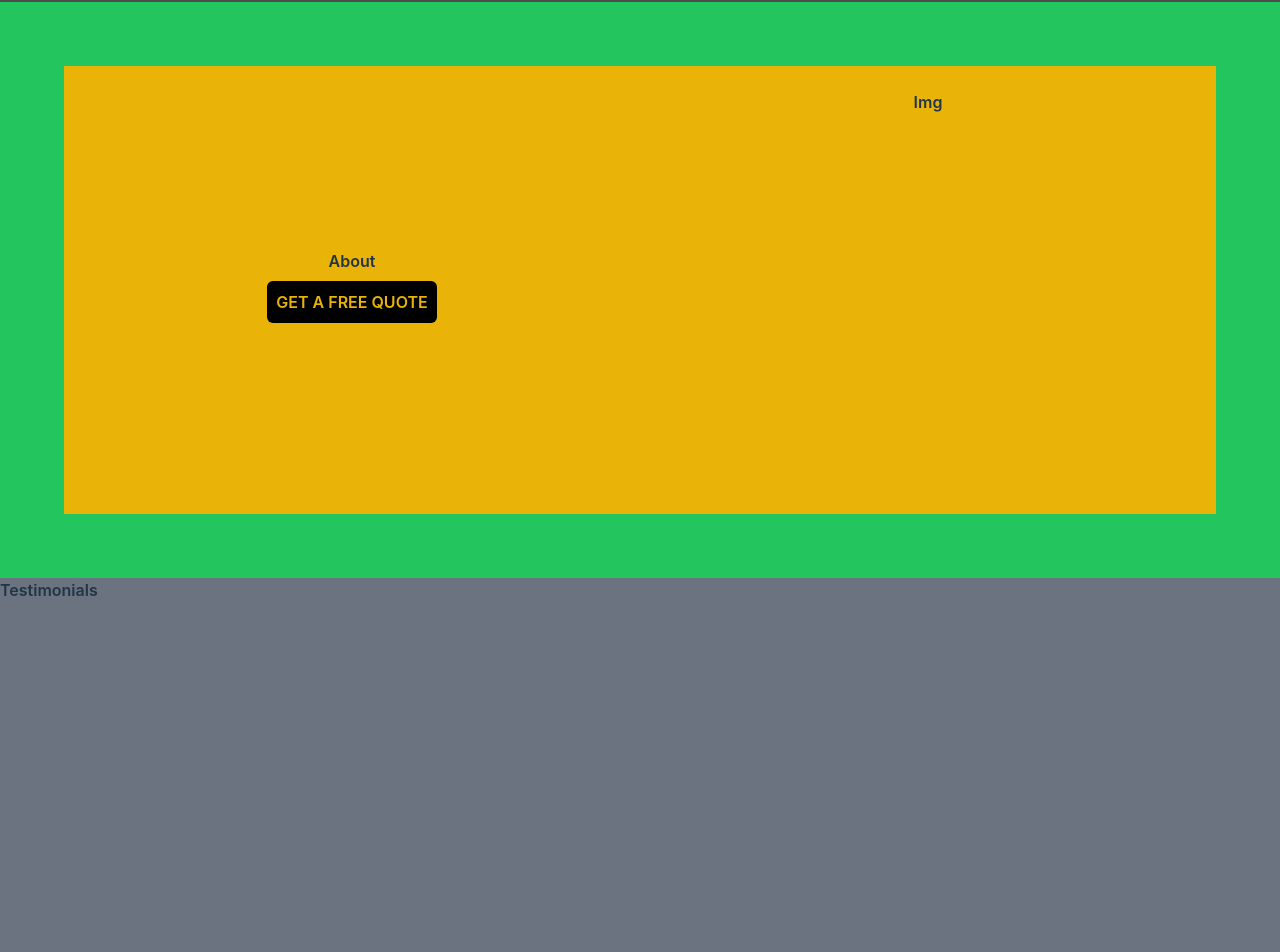
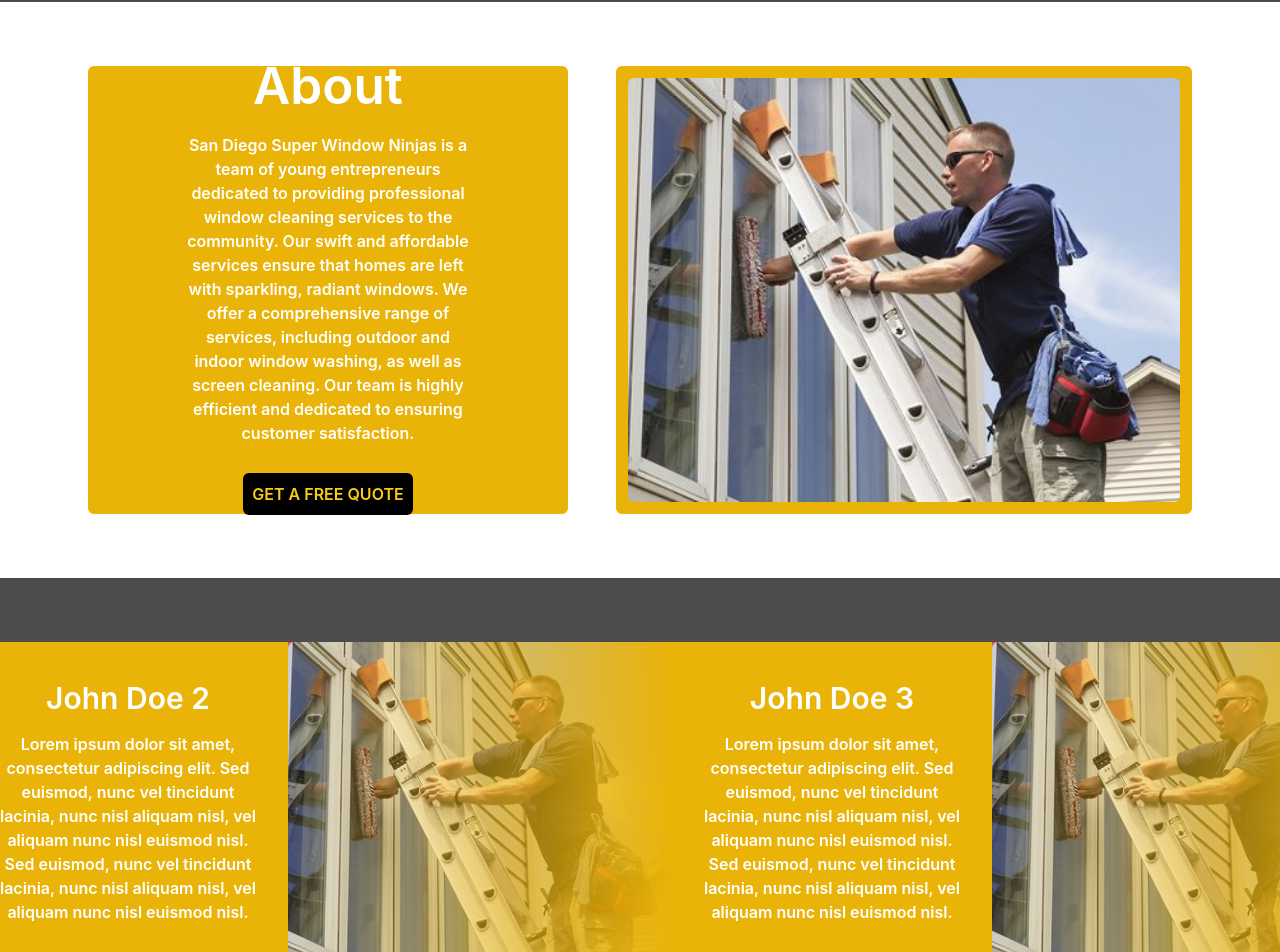
Before and after one commit to TristanCopley/goldwindowwashing, a React (Vite) app: page / in a window 1280 px wide. Shown: the part 1700-2652 px from the top of the page. Built offline with nearby package versions, Linux system fonts and the light colour scheme.

Commit message:
Updated Gold Window Washing

```diff
--- /dev/null
+++ b/src/components/carousel.jsx
@@ -0,0 +1,70 @@
+import React from 'react';
+
+import Service_Image from '../assets/images/services.jpeg';
+import Testimonial from './testimonial';
+
+const Carousel = () => {
+
+    let [testimonials, setTestimonials] = React.useState([
+        {
+            name: 'John Doe 0',
+            text: 'Lorem ipsum dolor sit amet, consectetur adipiscing elit. Sed euismod, nunc vel tincidunt lacinia, nunc nisl aliquam nisl, vel aliquam nunc nisl euismod nisl. Sed euismod, nunc vel tincidunt lacinia, nunc nisl aliquam nisl, vel aliquam nunc nisl euismod nisl.'
+        },
+        {
+            name: 'John Doe 1',
+            text: 'Lorem ipsum dolor sit amet, consectetur adipiscing elit. Sed euismod, nunc vel tincidunt lacinia, nunc nisl aliquam nisl, vel aliquam nunc nisl euismod nisl. Sed euismod, nunc vel tincidunt lacinia, nunc nisl aliquam nisl, vel aliquam nunc nisl euismod nisl.'
+        },
+        {
+            name: 'John Doe 2',
+            text: 'Lorem ipsum dolor sit amet, consectetur adipiscing elit. Sed euismod, nunc vel tincidunt lacinia, nunc nisl aliquam nisl, vel aliquam nunc nisl euismod nisl. Sed euismod, nunc vel tincidunt lacinia, nunc nisl aliquam nisl, vel aliquam nunc nisl euismod nisl.'
+        },
+        {
+            name: 'John Doe 3',
+            text: 'Lorem ipsum dolor sit amet, consectetur adipiscing elit. Sed euismod, nunc vel tincidunt lacinia, nunc nisl aliquam nisl, vel aliquam nunc nisl euismod nisl. Sed euismod, nunc vel tincidunt lacinia, nunc nisl aliquam nisl, vel aliquam nunc nisl euismod nisl.'
+        },
+        {
+            name: 'John Doe 4',
+            text: 'Lorem ipsum dolor sit amet, consectetur adipiscing elit. Sed euismod, nunc vel tincidunt lacinia, nunc nisl aliquam nisl, vel aliquam nunc nisl euismod nisl. Sed euismod, nunc vel tincidunt lacinia, nunc nisl aliquam nisl, vel aliquam nunc nisl euismod nisl.'
+        },
+        {
+            name: 'John Doe 5',
+            text: 'Lorem ipsum dolor sit amet, consectetur adipiscing elit. Sed euismod, nunc vel tincidunt lacinia, nunc nisl aliquam nisl, vel aliquam nunc nisl euismod nisl. Sed euismod, nunc vel tincidunt lacinia, nunc nisl aliquam nisl, vel aliquam nunc nisl euismod nisl.'
+        },
+    ]);
+
+    React.useEffect(() => {
+
+        const timer = setInterval(() => {
+
+            const carousel = document.getElementById('carousel');
+
+            carousel.classList.remove('active-carousel');
+            setTestimonials(testimonials => [...testimonials.slice(1), testimonials[0]]);
+
+            setTimeout(() => {
+
+                carousel.classList.add('active-carousel');
+
+            }, 500);
+
+        }, 5500);
+
+        return () => clearInterval(timer);
+
+    }), [testimonials];
+
+    return (
+    <div className='h-fit bg-black bg-opacity-70 w-full flex flex-col justify-center overflow-hidden py-16'>
+        <div id='carousel' className='bg-red-500 h-fit w-fit flex self-center active-carousel'>
+            <Testimonial img={Service_Image} name={testimonials[0].name} text={testimonials[0].text}/>
+            <Testimonial img={Service_Image} name={testimonials[1].name} text={testimonials[1].text}/>
+            <Testimonial img={Service_Image} name={testimonials[2].name} text={testimonials[2].text}/>
+            <Testimonial img={Service_Image} name={testimonials[3].name} text={testimonials[3].text}/>
+            <Testimonial img={Service_Image} name={testimonials[4].name} text={testimonials[4].text}/>
+        </div>
+    </div>
+    );
+
+}
+
+export default Carousel;
--- /dev/null
+++ b/src/components/footer.jsx
@@ -0,0 +1,15 @@
+import React from 'react';
+
+const Footer = () => {
+
+    return (
+
+        <div className='h-144 w-full bg-black text-white'>
+            Footer
+        </div>
+
+    );
+
+}
+
+export default Footer
--- a/src/components/navbar/navbar.jsx
+++ b/src/components/navbar/navbar.jsx
@@ -23,7 +23,7 @@ const NavigationBar = () => {
                 </span>
             </div>
             <div className='w-full flex flex-row justify-center gap-x-6 p-2'>
-                    <NavButton title={"Homepage"} link='/about'></NavButton>
+                    <NavButton title={"Homepage"} link='/'></NavButton>
                     <NavButton title={"About Us"} link='/about'></NavButton>
                     <NavButton title={"Services"} link='/services'></NavButton>
                     <NavButton title={"Contact"} link='/contact'></NavButton>
--- a/src/components/quote_button.jsx
+++ b/src/components/quote_button.jsx
@@ -4,7 +4,7 @@ const QuoteButton = () => {
 
     return (
         <div>
-            <button className='bg-black text-yellow-500 p-2 m-2 rounded-md hover:bg-yellow-300 hover:text-black font-semibold'>
+            <button className='bg-black text-yellow-400 p-2 m-2 rounded-md hover:bg-yellow-100 hover:text-black font-semibold'>
                 GET A FREE QUOTE
             </button>
         </div>
--- /dev/null
+++ b/src/components/testimonial.jsx
@@ -0,0 +1,20 @@
+import React from 'react';
+
+const Testimonial = ({img, name, text}) => {
+
+    return (
+        <div className='w-176 h-80 relative flex'>
+            <img src={img} alt='GWW Temp Image' className='w-96 h-full absolute object-cover rounded-md'/>
+            <div className='w-96 absolute h-full bg-gradient-to-r from-transparent to-yellow-500 z-10 bg-opacity-50 left-0'></div>
+            <div className='w-80 absolute h-full bg-yellow-500 z-20 right-0 flex flex-col justify-center text-white'>
+                <div className='flex flex-col justify-center gap-4 w-5/6 self-center'>
+                    <h1 className='text-3xl text-center'>{name}</h1>
+                    <h2 className='text-l text-center'>{text}</h2>
+                    </div>
+            </div>
+        </div>
+    );
+
+}
+
+export default Testimonial
--- a/src/index.css
+++ b/src/index.css
@@ -68,3 +68,18 @@ button:focus-visible {
     background-color: #f9f9f9;
   }
 }
+
+.active-carousel {
+
+  animation: carousel 3s ease-in-out forwards;
+
+}
+
+@keyframes carousel {
+  0% {
+    transform: translateX(0);
+  }
+  100% {
+    transform: translateX(-44rem);
+  }
+}
--- a/src/pages/home.jsx
+++ b/src/pages/home.jsx
@@ -1,6 +1,8 @@
 import React from 'react'
 import Hero_Image from '../assets/images/hero_image.jpg'
 import QuoteButton from '../components/quote_button';
+
+import Footer from '../components/footer';
 
 import Card from '../components/card.jsx'
 import Service_Image from '../assets/images/services.jpeg'
@@ -9,6 +11,8 @@ import Frame_Treatment_Image from '../assets/images/frame_treatment.jpg'
 import Washing_Image from '../assets/images/washing_image.jpg'
 import Squeegee_Image from '../assets/images/squeegee_image.jpg'
 
+import Carousel from '../components/carousel';
+
 const Home = () => {
 
     return (
@@ -16,7 +20,7 @@ const Home = () => {
 
             {/* Hero image */}
             <div className='w-screen h-screen fixed -z-10 bg-black'> </div>
-            <img src={Hero_Image} alt='GWW Temp Image' className='w-full h-full object-cover fixed -z-10 opacity-10'/>
+            <img src={Hero_Image} alt='GWW Temp Image' className='w-full h-full object-cover fixed -z-10 opacity-40'/>
 
             {/* <div className='w-screen h-screen fixed -z-10 bg-black'> </div>*/}
 
@@ -32,7 +36,7 @@ const Home = () => {
             </div>
 
             {/* Services */}
-            <div className='h-192 bg-black w-full p-16 bg-opacity-70 flex flex-col gap-y-14'>
+            <div className='h-192 bg-black bg-opacity-70 w-full flex flex-col justify-center gap-y-14'>
                 <div className='flex w-full justify-center gap-12'>
                     <span className='flex justify-center h-64'>
                         <div className='w-96 h-full bg-yellow-500 flex self-center justify-center p-6 rounded-md'>
@@ -58,29 +62,52 @@ const Home = () => {
             </div>
 
             {/* About */}
-            <div className='h-144 bg-green-500 w-full flex justify-around p-16'>
-                <div className='w-1/2 h-full bg-yellow-500 flex flex-col self-center justify-center p-6'>
-                    <span className='flex self-center'>
-                        About
-                    </span>
-                    <span className='flex self-center'>
-                        <QuoteButton />
-                    </span>
+            <div className='w-full h-144 flex justify-around p-16'>
+                <div className='w-5/12 h-full bg-yellow-500 flex flex-col self-center justify-center p-6 gap-5 rounded-md text-white'>
+                        <h1 className='flex self-center'>
+                            About
+                        </h1>
+                        <h2 className='flex self-center text-center w-2/3'>
+                            San Diego Super Window Ninjas is a team of young entrepreneurs dedicated to providing professional window cleaning services to the community.
+                            Our swift and affordable services ensure that homes are left with sparkling, radiant windows.
+                            We offer a comprehensive range of services, including outdoor and indoor window washing, as well as screen cleaning.
+                            Our team is highly efficient and dedicated to ensuring customer satisfaction.
+                        </h2>
+                        <span className='flex self-center text-center'>
+                            <QuoteButton />
+                        </span>
                 </div>
-                <div className='w-144 h-full bg-yellow-500 flex self-center justify-center p-6'>
-                    Img
+                <div className='w-144 h-full bg-yellow-500 flex self-center justify-center p-3 rounded-md'>
+                    <img src={Service_Image} alt='GWW Temp Image' className='w-full h-full object-cover rounded-md'/>
                 </div>
             </div>
 
             {/* Testimonials */}
-            <div className='h-96 bg-gray-500 w-full'>
-                Testimonials
+            <Carousel/>
+
+            {/* Contact */}
+            <div className='w-full h-144 flex justify-around p-16'>
+                <div className='w-144 h-full bg-yellow-500 flex self-center justify-center p-3 rounded-md'>
+                    <img src={Service_Image} alt='GWW Temp Image' className='w-full h-full object-cover rounded-md'/>
+                </div>
+                <div className='w-5/12 h-full bg-yellow-500 flex flex-col self-center justify-center p-6 gap-5 rounded-md text-white'>
+                    <h1 className='flex self-center'>
+                        Contact Us
+                    </h1>
+                    <h2 className='flex self-center text-center w-2/3'>
+                        San Diego Super Window Ninjas is a team of young entrepreneurs dedicated to providing professional window cleaning services to the community.
+                        Our swift and affordable services ensure that homes are left with sparkling, radiant windows.
+                        We offer a comprehensive range of services, including outdoor and indoor window washing, as well as screen cleaning.
+                        Our team is highly efficient and dedicated to ensuring customer satisfaction.
+                    </h2>
+                    <span className='flex self-center text-center'>
+                        <QuoteButton />
+                    </span>
+                </div>
             </div>
 
-            {/* Get a free estimate */}
-            <div className='h-96 bg-gray-500 w-full flex justify-center'>
-                <QuoteButton />
-            </div>
+            {/* Footer */}
+            <Footer/>
 
         </div>
     );
--- a/tailwind.config.cjs
+++ b/tailwind.config.cjs
@@ -3,9 +3,14 @@ module.exports = {
   content: ['./src/*.{js,jsx}', './src/**/*.{js,jsx}'],
   theme: {
     extend: {
+      colors: {
+        transparent: 'transparent',
+      },
       spacing: {
         '128': '32rem',
         '144': '36rem',
+        '160': '40rem',
+        '176': '44rem',
         '192': '48rem',
         '256': '64rem',
       }
```
